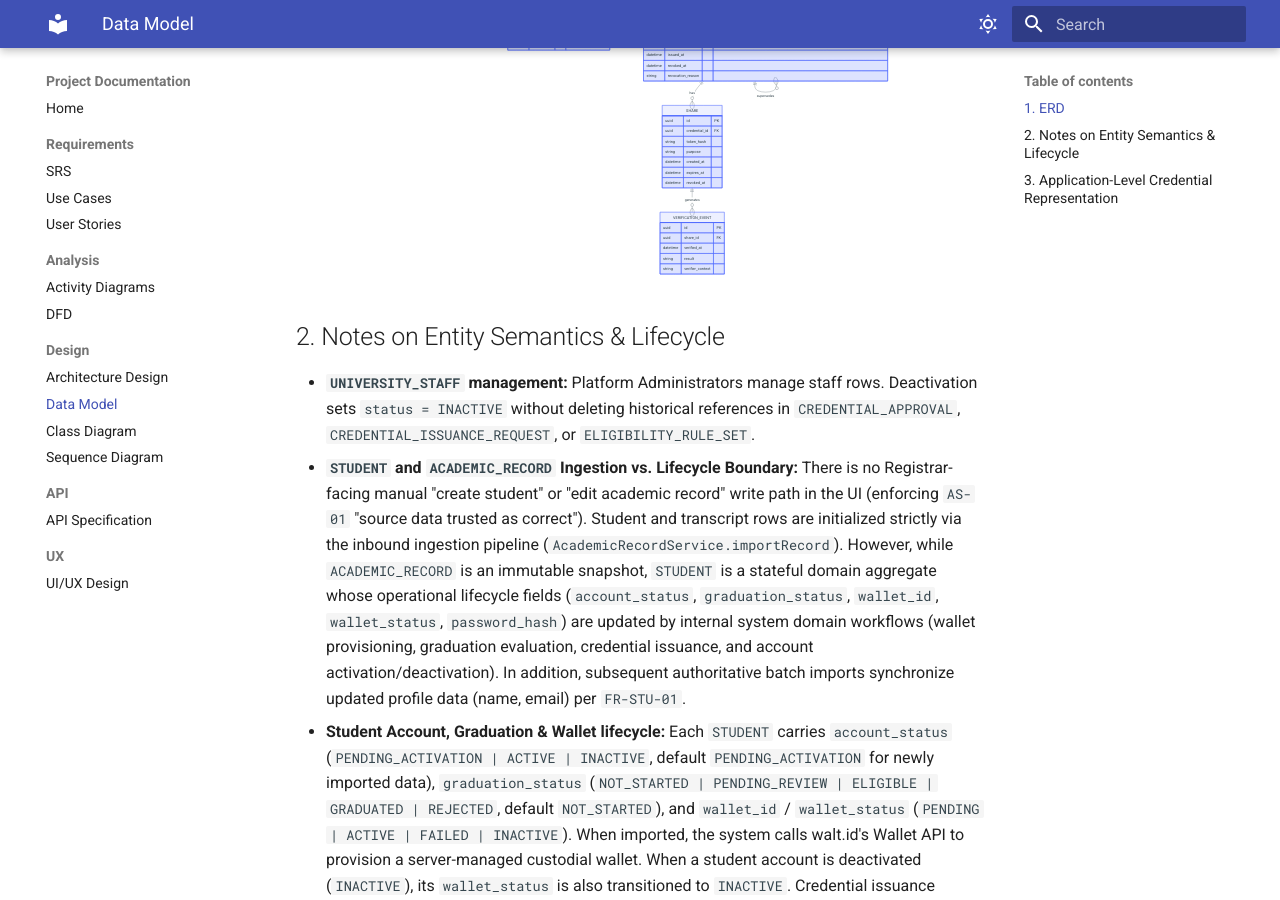
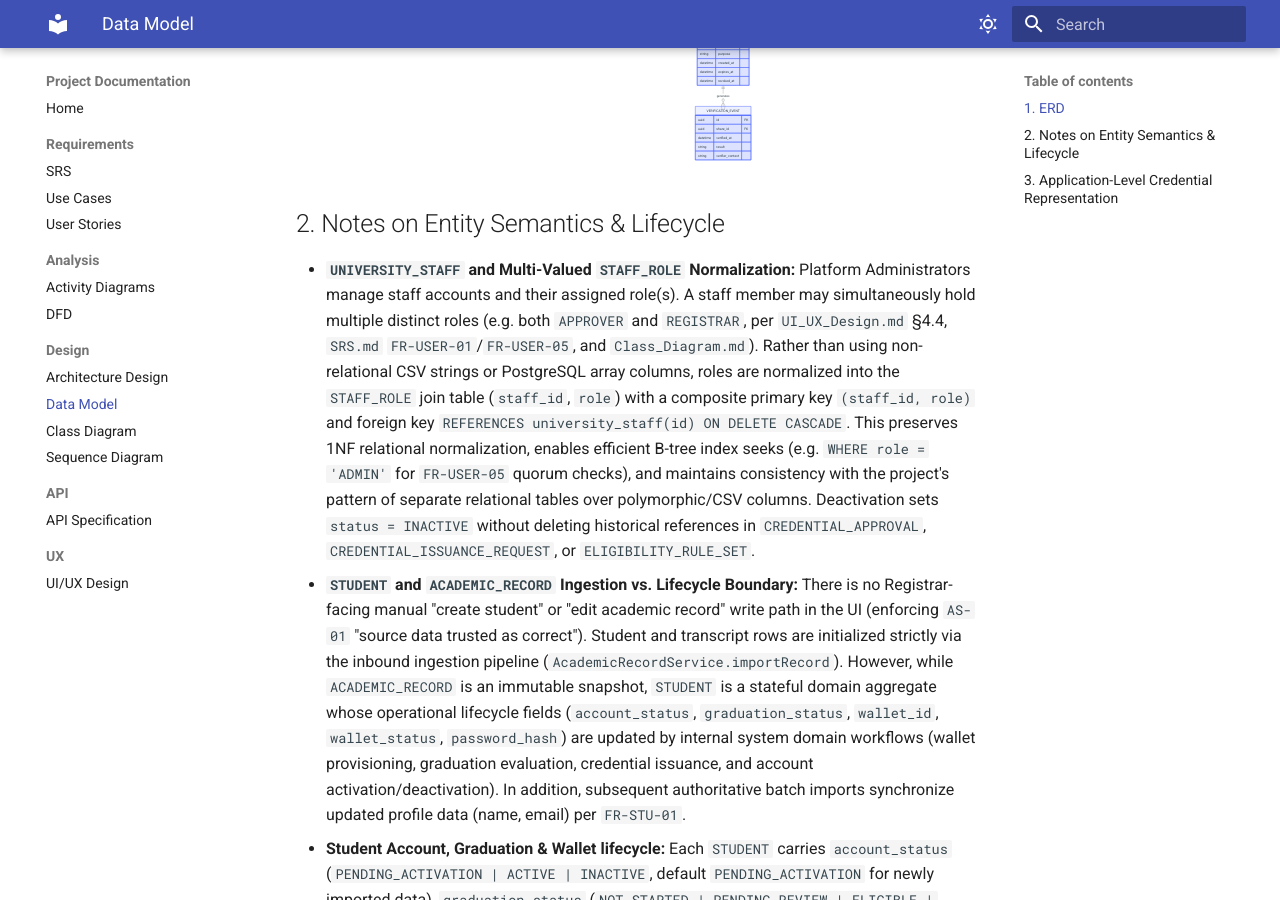
Before and after one commit to huypengin/UniDipVeri, an MkDocs documentation site: the page built from docs/03-design/Data_Model.md, in a window 1280 px wide and 900 px high, scrolled down 1429 px. Built offline with MkDocs 1.6.1 and Material for MkDocs 9.7.7, drawn with Linux system fonts in a browser that asks for light colours; some of the changed text lies outside the part shown.

Commit message:
docs: model UniversityStaff with multi-valued roles via STAFF_ROLE join table
Update the data model, class diagram, and API spec to reflect that a staff member may hold multiple concurrent roles (REGISTRAR, APPROVER, ADMIN) instead of a single scalar role. Roles are normalized into a STAFF_ROLE join table with composite primary key (staff_id, role), preserving 1NF and enabling efficient role-based queries such as ADMIN quorum checks. The UniversityStaff aggregate exposes addRole/removeRole/updateRoles, the StaffService.createStaff signature takes a roles list, and the POST/PATCH /api/staffs payloads use a `roles` array.

```diff
--- a/docs/03-design/Data_Model.md
+++ b/docs/03-design/Data_Model.md
@@ -5,7 +5,7 @@
 Supports `docs/01-requirements/SRS.md` Section 7. Reflects four cumulative architectural elements:
 
 1. **Single tenant.** `UNIVERSITY` is a singleton table (one row, seeded at deployment). No cross-university foreign keys exist anywhere else in the model.
-2. **User management.** `UNIVERSITY_STAFF` tracks administrative staff accounts with explicit roles (`REGISTRAR | APPROVER | ADMIN`) and `status` (`ACTIVE | INACTIVE`) managed by Platform Administrators.
+2. **User management.** `UNIVERSITY_STAFF` tracks administrative staff accounts with `status` (`ACTIVE | INACTIVE`) managed by Platform Administrators. Because staff members may hold multiple concurrent roles (`REGISTRAR`, `APPROVER`, `ADMIN`), roles are normalized into the `STAFF_ROLE` join table.
 3. **Approval workflow.** Issuance goes through `CREDENTIAL_ISSUANCE_REQUEST` and `CREDENTIAL_APPROVAL` before a `CREDENTIAL` row is created, governed by `APPROVAL_POLICY`.
 4. **Academic record import, student wallet & eligibility.** `STUDENT` and `ACADEMIC_RECORD` are populated from the external Academic Record Source. A server-managed custodial wallet (`wallet_id`, `wallet_status`) is provisioned on walt.id. Each `PROGRAM` carries a versioned `ELIGIBILITY_RULE_SET`, and a student's `ELIGIBILITY_EVALUATION` against that rule set gates whether a `CREDENTIAL_ISSUANCE_REQUEST` can even be created.
 
@@ -17,6 +17,7 @@ Supports `docs/01-requirements/SRS.md` Section 7. Reflects four cumulative archi
 erDiagram
 
     UNIVERSITY ||--o{ UNIVERSITY_STAFF : employs
+    UNIVERSITY_STAFF ||--|{ STAFF_ROLE : holds
     UNIVERSITY ||--o{ PROGRAM : offers
     UNIVERSITY ||--o{ CREDENTIAL_SCHEMA : defines
     UNIVERSITY ||--|| APPROVAL_POLICY : configures
@@ -57,10 +58,14 @@ erDiagram
         string name
         string email
         string password_hash
-        string role "REGISTRAR | APPROVER | ADMIN"
         string status "ACTIVE | INACTIVE"
         datetime created_at
         datetime updated_at
+    }
+
+    STAFF_ROLE {
+        uuid staff_id PK,FK
+        string role PK "REGISTRAR | APPROVER | ADMIN"
     }
 
     PROGRAM {
@@ -192,7 +197,7 @@ erDiagram
 
 ## 2. Notes on Entity Semantics & Lifecycle
 
-- **`UNIVERSITY_STAFF` management:** Platform Administrators manage staff rows. Deactivation sets `status = INACTIVE` without deleting historical references in `CREDENTIAL_APPROVAL`, `CREDENTIAL_ISSUANCE_REQUEST`, or `ELIGIBILITY_RULE_SET`.
+- **`UNIVERSITY_STAFF` and Multi-Valued `STAFF_ROLE` Normalization:** Platform Administrators manage staff accounts and their assigned role(s). A staff member may simultaneously hold multiple distinct roles (e.g. both `APPROVER` and `REGISTRAR`, per `UI_UX_Design.md` §4.4, `SRS.md` `FR-USER-01`/`FR-USER-05`, and `Class_Diagram.md`). Rather than using non-relational CSV strings or PostgreSQL array columns, roles are normalized into the `STAFF_ROLE` join table (`staff_id`, `role`) with a composite primary key `(staff_id, role)` and foreign key `REFERENCES university_staff(id) ON DELETE CASCADE`. This preserves 1NF relational normalization, enables efficient B-tree index seeks (e.g. `WHERE role = 'ADMIN'` for `FR-USER-05` quorum checks), and maintains consistency with the project's pattern of separate relational tables over polymorphic/CSV columns. Deactivation sets `status = INACTIVE` without deleting historical references in `CREDENTIAL_APPROVAL`, `CREDENTIAL_ISSUANCE_REQUEST`, or `ELIGIBILITY_RULE_SET`.
 - **`STUDENT` and `ACADEMIC_RECORD` Ingestion vs. Lifecycle Boundary:** There is no Registrar-facing manual "create student" or "edit academic record" write path in the UI (enforcing `AS-01` "source data trusted as correct"). Student and transcript rows are initialized strictly via the inbound ingestion pipeline (`AcademicRecordService.importRecord`). However, while `ACADEMIC_RECORD` is an immutable snapshot, `STUDENT` is a stateful domain aggregate whose operational lifecycle fields (`account_status`, `graduation_status`, `wallet_id`, `wallet_status`, `password_hash`) are updated by internal system domain workflows (wallet provisioning, graduation evaluation, credential issuance, and account activation/deactivation). In addition, subsequent authoritative batch imports synchronize updated profile data (name, email) per `FR-STU-01`.
 - **Student Account, Graduation & Wallet lifecycle:** Each `STUDENT` carries `account_status` (`PENDING_ACTIVATION | ACTIVE | INACTIVE`, default `PENDING_ACTIVATION` for newly imported data), `graduation_status` (`NOT_STARTED | PENDING_REVIEW | ELIGIBLE | GRADUATED | REJECTED`, default `NOT_STARTED`), and `wallet_id` / `wallet_status` (`PENDING | ACTIVE | FAILED | INACTIVE`). When imported, the system calls walt.id's Wallet API to provision a server-managed custodial wallet. When a student account is deactivated (`INACTIVE`), its `wallet_status` is also transitioned to `INACTIVE`. Credential issuance requires `wallet_status = ACTIVE` and `graduation_status = ELIGIBLE` (or passing evaluation).
 - **`CREDENTIAL` has no expiration field by design.** `status` is intentionally two-state (`VALID | REVOKED`) with no `expires_at` column and no `EXPIRED` value — an issued diploma does not lapse over time; only an explicit revocation (`CREDENTIAL.revoked_at`, `revocation_reason`) invalidates it. This is distinct from `SHARE.expires_at`, which governs how long a *share link* stays usable, not the credential's own validity. See SRS AS-06 and `Architecture_Design.md` §7 for the rationale.
```
Also changed, not shown: docs/03-design/Class_Diagram.md (+6 -4 lines), docs/04-api/API_Specification.md (+9 -3 lines), 1 other file.
